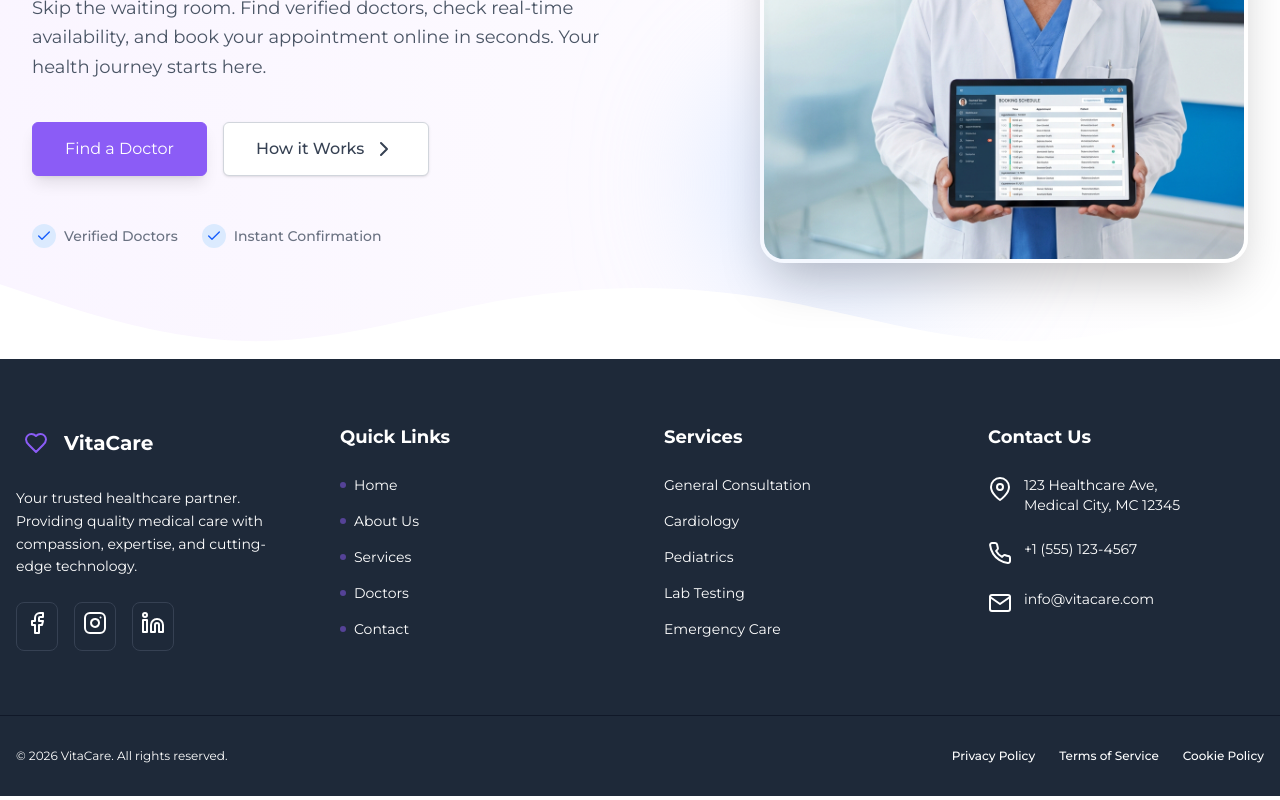
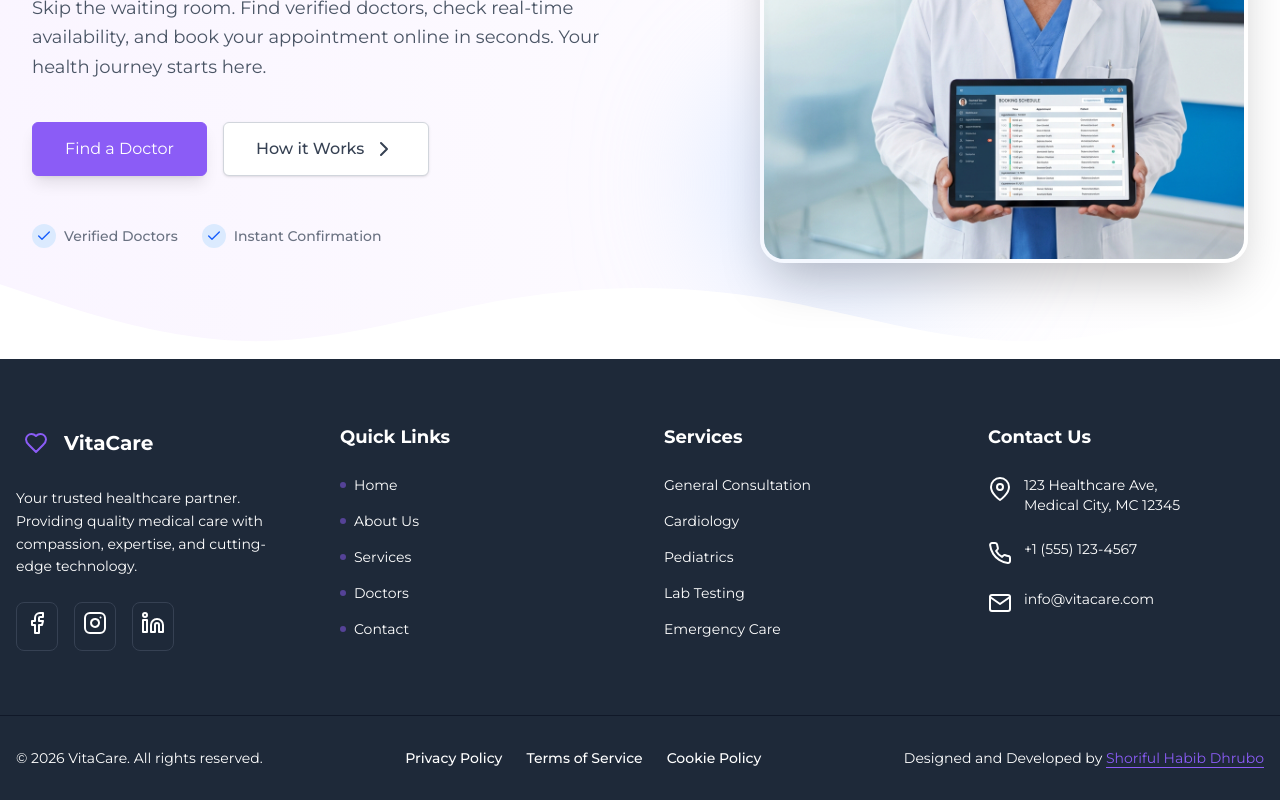
Before and after one commit to shdhrubo/vita-care, an Angular app: page / in a window 1280 px wide. Shown: the part 385-1185 px from the top of the page. Built offline with nearby package versions, Linux system fonts and the light colour scheme.

Commit message:
feat: some changes

```diff
--- a/src/app/shared/components/footer/footer.html
+++ b/src/app/shared/components/footer/footer.html
@@ -81,14 +81,21 @@
 
     <!-- Bottom Bar -->
     <div
-      class="max-w-350 mx-auto px-4 mt-16 pt-8 border-t border-gray-900 flex flex-col md:flex-row justify-between items-center gap-4 text-xs text-white"
+      class="max-w-350 mx-auto px-4 mt-16 pt-8 border-t border-gray-900 flex flex-col md:flex-row justify-between items-center gap-4 text-sm text-white"
     >
       <p>&copy; {{ currentYear }} VitaCare. All rights reserved.</p>
+
       <div class="flex gap-6 font-medium text-white">
         <a href="#">Privacy Policy</a>
         <a href="#">Terms of Service</a>
         <a href="#">Cookie Policy</a>
       </div>
+      <p>
+        Designed and Developed by
+        <span class="text-primary border-b border-primary">
+          <a href="https://shorifulhabib.netlify.app">Shoriful Habib Dhrubo</a></span
+        >
+      </p>
     </div>
   </div>
 </footer>
```
